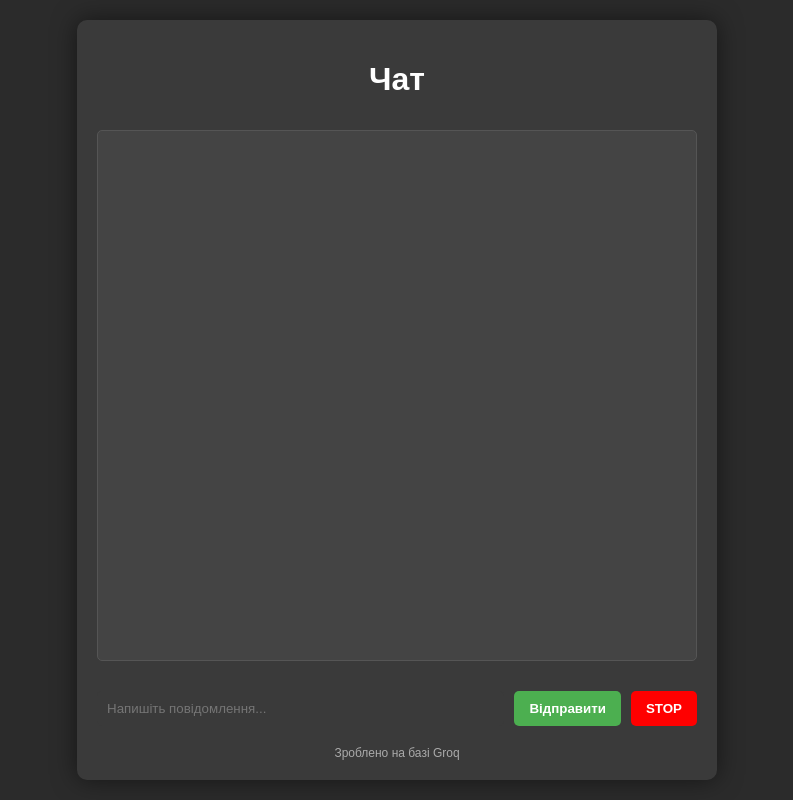
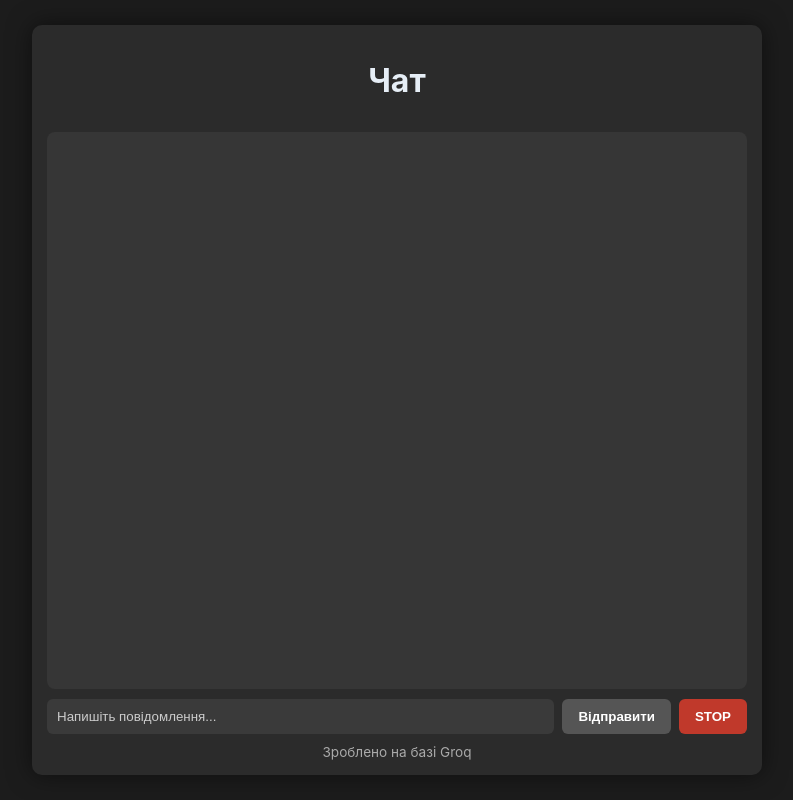
Before and after one commit to sayarik299-hue/pythonproject2, a Flask app: page / in a window 1280 px wide. Shown: the whole page, without its empty margins (243-1036 px from the left). Run offline with Flask 3, Linux system fonts and the light colour scheme; parts of the project's set-up code (start-up, migrations or seed data) failed here and were passed over.

Commit message:
Відновив дизайн чату, додав автоскрол

```diff
--- a/app.py
+++ b/app.py
@@ -1,10 +1,12 @@
-from flask import Flask, request, jsonify, render_template
+from flask import Flask, render_template, request, jsonify
 import os
 import requests
 
 app = Flask(__name__)
 
 GROQ_API_KEY = os.getenv("GROQ_API_KEY", "").strip()
+if not GROQ_API_KEY:
+    raise ValueError("❌ GROQ_API_KEY не знайдено!")
 
 @app.route("/")
 def index():
@@ -14,7 +16,6 @@ def index():
 def chat():
     data = request.json
     prompt = data.get("prompt", "").strip()
-
     if not prompt:
         return jsonify({"error": "Порожній запит!"}), 400
 
@@ -23,17 +24,10 @@ def chat():
         "Content-Type": "application/json"
     }
 
-    # Системне повідомлення — тільки українська або англійська
     payload = {
         "model": "llama-3.3-70b-versatile",
         "messages": [
-            {
-                "role": "system",
-                "content": (
-                    "Відповідай лише українською або англійською мовою. "
-                    "Ігноруй інші мови. Не пиши текст іншою мовою."
-                )
-            },
+            {"role": "system", "content": "Відповідай лише українською або англійською."},
             {"role": "user", "content": prompt}
         ],
         "temperature": 0.5,
@@ -50,8 +44,7 @@ def chat():
         result = response.json()
         answer = result.get("choices", [{}])[0].get("message", {}).get("content", "").strip()
         return jsonify({"response": answer})
-    except requests.exceptions.RequestException as e:
-        print("Помилка запиту до Groq:", str(e))
+    except requests.exceptions.RequestException:
         return jsonify({"error": "Помилка запиту до API"}), 500
 
 if __name__ == "__main__":
--- a/static/chat.css
+++ b/static/chat.css
@@ -21,10 +21,7 @@ body {
     box-shadow: 0 0 25px rgba(0,0,0,.5);
 }
 
-header {
-    margin-bottom: 10px;
-    text-align: center;
-}
+header { margin-bottom: 10px; text-align: center; }
 
 main {
     flex: 1;
@@ -40,39 +37,31 @@ main {
     border-radius: 8px;
     max-width: 80%;
     white-space: pre-wrap;
-    border: 1px solid #555; /* сірий обвід */
+    border: 1px solid #555;
 }
 
-.msg.user {
-    background: #3a3a3a;
-    color: #fff;
-    margin-left: auto;
-}
-
-.msg.bot {
-    background: #444;
-    color: #e6eef6;
-    margin-right: auto;
-}
+.msg.user { background: #3a3a3a; color: #fff; margin-left: auto; }
+.msg.bot { background: #444; color: #e6eef6; margin-right: auto; }
 
 .msg.typing {
     display: flex;
-    gap: 4px;
-    width: 40px;
-    justify-content: center;
-    padding: 12px;
+    gap: 6px;
+    justify-content: flex-start;
+    padding: 10px 14px;
     background: #444;
     border-radius: 8px;
     margin-right: auto;
+    align-items: center;
 }
 
 .msg.typing span {
-    width: 6px;
-    height: 6px;
+    width: 8px;
+    height: 8px;
     background: #e6eef6;
     border-radius: 50%;
     opacity: 0.4;
     animation: blink 1.2s infinite;
+    box-shadow: 0 0 2px #e6eef6;
 }
 
 .msg.typing span:nth-child(2) { animation-delay: 0.2s; }
@@ -80,14 +69,10 @@ main {
 
 @keyframes blink {
     0%, 80%, 100% { opacity: 0.4; transform: scale(1); }
-    40% { opacity: 1; transform: scale(1.3); }
+    40% { opacity: 1; transform: scale(1.4); }
 }
 
-form {
-    display: flex;
-    gap: 8px;
-    margin-top: 10px;
-}
+form { display: flex; gap: 8px; margin-top: 10px; }
 
 input {
     flex: 1;
@@ -99,6 +84,8 @@ input {
     color: #fff;
 }
 
+input::placeholder { color: #ccc; }
+
 button {
     padding: 10px 16px;
     border-radius: 6px;
@@ -107,19 +94,7 @@ button {
     font-weight: bold;
 }
 
-#sendBtn {
-    background: #555;
-    color: #fff;
-}
+#sendBtn { background: #555; color: #fff; }
+#stopBtn { background: #c0392b; color: #fff; }
 
-#stopBtn {
-    background: #c0392b;
-    color: #fff;
-}
-
-.footer {
-    text-align: center;
-    margin-top: 10px;
-    font-size: 0.85em;
-    color: #aaa;
-}
+.footer { text-align: center; margin-top: 10px; font-size: 0.85em; color: #aaa; }
--- a/templates/index.html
+++ b/templates/index.html
@@ -3,30 +3,11 @@
 <head>
 <meta charset="UTF-8">
 <title>Чат з Ботом</title>
-    <link rel="stylesheet" href="{{ url_for('static', filename='chat.css') }}">
-    <style>
-        body { background-color: #2b2b2b; color: #fff; font-family: Arial, sans-serif; }
-        .container { max-width: 600px; margin: 50px auto; padding: 20px; background: #3a3a3a; border-radius: 10px; }
-        header h1 { text-align: center; }
-        main#chat { min-height: 300px; margin-bottom: 20px; overflow-y: auto; padding: 10px; border: 1px solid #555; border-radius: 5px; }
-        .msg { padding: 8px 12px; margin: 6px 0; border-radius: 8px; max-width: 80%; }
-        .msg.user { background: #555; color: #fff; align-self: flex-end; }
-        .msg.bot { background: #888; color: #fff; align-self: flex-start; }
-        .msg.typing span { display: inline-block; width: 6px; height: 6px; margin: 0 2px; background: #fff; border-radius: 50%; animation: blink 1s infinite; }
-        @keyframes blink { 0%, 80%, 100% { opacity: 0; } 40% { opacity: 1; } }
-        form { display: flex; gap: 10px; }
-        input#message { flex: 1; padding: 10px; border-radius: 5px; border: none; }
-        button { padding: 10px 15px; border: none; border-radius: 5px; cursor: pointer; }
-        #stopBtn { background: red; color: #fff; }
-        #sendBtn { background: #4caf50; color: #fff; }
-        .footer { text-align: center; margin-top: 20px; font-size: 12px; color: #aaa; }
-    </style>
+<link rel="stylesheet" href="static/chat.css">
 </head>
 <body>
 <div class="container">
-        <header>
-            <h1>Чат</h1>
-        </header>
+    <header><h1>Чат</h1></header>
 
     <main id="chat"></main>
 
@@ -42,14 +23,16 @@
 <script>
 let typingIndicator;
 let isBotTyping = false;
-let stopTyping = false;
+let stopPressed = false;
+let fullResponseCache = "";
 
 const stopBtn = document.getElementById("stopBtn");
 const inputField = document.getElementById("message");
 const sendBtn = document.getElementById("sendBtn");
 
 stopBtn.addEventListener("click", () => {
-    stopTyping = true;
+    if (!isBotTyping) return;
+    stopPressed = true;
 });
 
 async function sendMessage(event) {
@@ -67,17 +50,21 @@ async function sendMessage(event) {
 
     showTypingIndicator();
     isBotTyping = true;
-    stopTyping = false;
+    stopPressed = false;
+    fullResponseCache = "";
 
     try {
-        const res = await fetch("https://my-python-site-2t9t.onrender.com/chat", {
+        const res = await fetch("/chat", {
             method: "POST",
             headers: { "Content-Type": "application/json" },
             body: JSON.stringify({ prompt: text })
         });
+
         const data = await res.json();
         hideTypingIndicator();
-        addMessage(data.response || data.error, "bot");
+
+        fullResponseCache = data.response || data.error || "⚠️ Немає відповіді";
+        await typeBotMessage(fullResponseCache);
     } catch (err) {
         hideTypingIndicator();
         addMessage("⚠️ Помилка з'єднання з сервером", "bot");
@@ -96,7 +83,11 @@ function addMessage(text, type) {
     msg.className = "msg " + type;
     msg.textContent = text;
     chat.appendChild(msg);
+
+    // Автоскрол
     chat.scrollTop = chat.scrollHeight;
+
+    return msg;
 }
 
 function showTypingIndicator() {
@@ -111,6 +102,24 @@ function showTypingIndicator() {
 function hideTypingIndicator() {
     if (typingIndicator) typingIndicator.remove();
 }
+
+async function typeBotMessage(text) {
+    const msg = addMessage("", "bot");
+    const typingSpeed = 25;
+
+    for (let i = 0; i < text.length; i++) {
+        if (stopPressed) {
+            msg.textContent = text;
+            break;
+        }
+        msg.textContent += text[i];
+        msg.parentElement.scrollTop = msg.parentElement.scrollHeight;
+        await new Promise(r => setTimeout(r, typingSpeed));
+        if ([".", ",", "!", "?"].includes(text[i])) {
+            await new Promise(r => setTimeout(r, 120));
+        }
+    }
+}
 </script>
 </body>
 </html>
```
Lines whose indentation alone changed are shown as unchanged.
